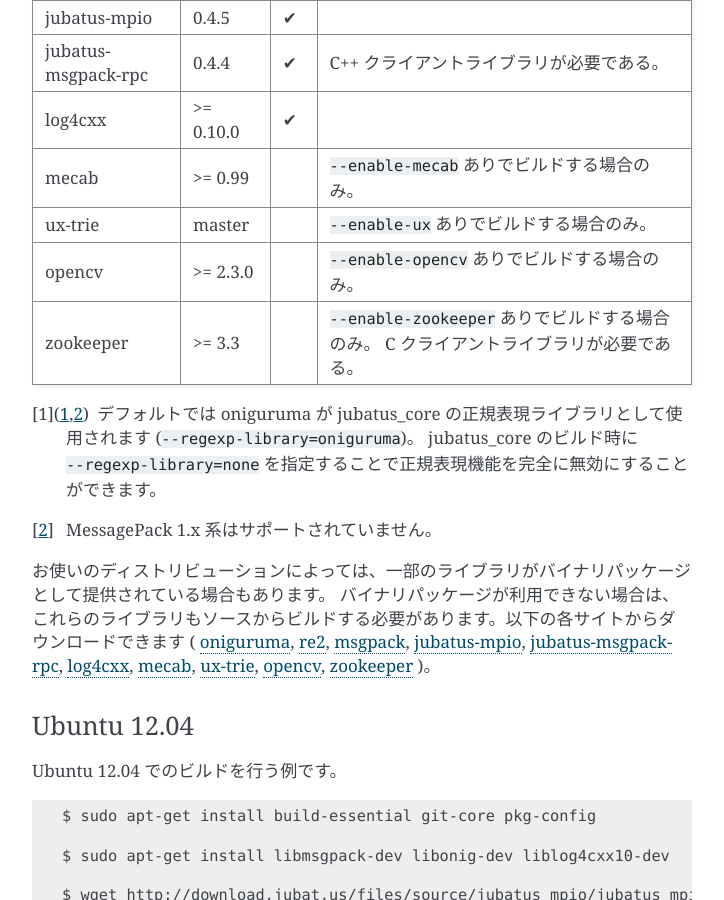
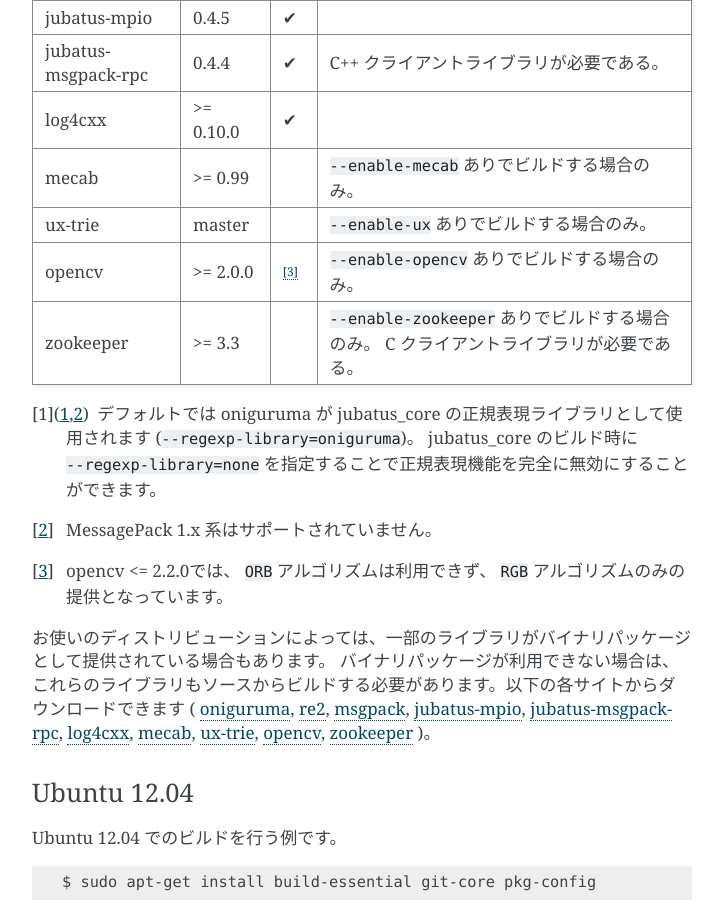
Before and after one commit to jubatus/website, a Sphinx documentation site: the page built from source/ja/developers/build.rst, in a window 1280 px wide and 900 px high, scrolled down 648 px. Shown: the whole window, without its empty margins (388-1112 px from the left). Built offline with Sphinx 7.4.7, drawn with Linux system fonts in a browser that asks for light colours; the version number could not be read and is left out.

Commit message:
fixed douments related to jubatus#1168

```diff
--- a/source/en/developers/build.rst
+++ b/source/en/developers/build.rst
@@ -25,7 +25,7 @@
 log4cxx             >= 0.10.0      ✔
 mecab               >= 0.99                  Required when configured with ``--enable-mecab``.
 ux-trie             master                   Required when configured with ``--enable-ux``.
-opencv              >= 2.3.0                 Required when configured with  ``--enable-opencv``.
+opencv              >= 2.0.0       [3]_      Required when configured with  ``--enable-opencv``.
 zookeeper           >= 3.3                   Required when configured with ``--enable-zookeeper``.
                                              C client library must be installed.
 =================== ============== ========= ======================================================
@@ -33,6 +33,7 @@
 .. [1] By default, oniguruma is used by jubatus_core as a regexp library (``--regexp-library=oniguruma``).
        You can completely disable regexp feature by configuring jubatus_core with ``--regexp-library=none``.
 .. [2] MessagePack 1.x series are not supported yet.
+.. [3] ``ORB`` algorithm is not available if opencv <= 2.2.0.
 
 Depending on your distribution, some libraries may be available as a binary package.
 When binary packages are not available, you also need to build these libraries from source; download them from each website (
--- a/source/en/quickstart.rst
+++ b/source/en/quickstart.rst
@@ -46,13 +46,13 @@
 ::
 
   // For RHEL 6
-  $ sudo yum install jubatus-plugin-mecab jubatus-plugin-ux
+  $ sudo yum install jubatus-plugin-mecab jubatus-plugin-ux jubatus-plugin-image
 
   // For RHEL 7
   $ sudo yum install jubatus-plugin-mecab jubatus-plugin-ux jubatus-plugin-image
 
 .. [1] Prior to Jubatus 1.0, all plugins were bundled with ``jubatus`` package.  In Jubatus 1.0 or later, you can selectively install plug-ins you need.
-.. [2] ``jubatus-plugin-image`` package is not available in RHEL 6.
+.. [2] A part of fuction in ``jubatus-plugin-image`` is not available in RHEL 6.
 
 Ubuntu Server (64-bit)
 ~~~~~~~~~~~~~~~~~~~~~~
--- a/source/ja/developers/build.rst
+++ b/source/ja/developers/build.rst
@@ -25,7 +25,7 @@
 log4cxx             >= 0.10.0      ✔
 mecab               >= 0.99                  ``--enable-mecab`` ありでビルドする場合のみ。
 ux-trie             master                   ``--enable-ux`` ありでビルドする場合のみ。
-opencv              >= 2.3.0                 ``--enable-opencv`` ありでビルドする場合のみ。
+opencv              >= 2.0.0       [3]_      ``--enable-opencv`` ありでビルドする場合のみ。
 zookeeper           >= 3.3                   ``--enable-zookeeper`` ありでビルドする場合のみ。
                                              C クライアントライブラリが必要である。
 =================== ============== ========= ======================================================
@@ -33,6 +33,7 @@
 .. [1] デフォルトでは oniguruma が jubatus_core の正規表現ライブラリとして使用されます (``--regexp-library=oniguruma``)。
        jubatus_core のビルド時に ``--regexp-library=none`` を指定することで正規表現機能を完全に無効にすることができます。
 .. [2] MessagePack 1.x 系はサポートされていません。
+.. [3] opencv <= 2.2.0では、 ``ORB`` アルゴリズムは利用できず、 ``RGB`` アルゴリズムのみの提供となっています。
 
 お使いのディストリビューションによっては、一部のライブラリがバイナリパッケージとして提供されている場合もあります。
 バイナリパッケージが利用できない場合は、これらのライブラリもソースからビルドする必要があります。以下の各サイトからダウンロードできます (
--- a/source/ja/quickstart.rst
+++ b/source/ja/quickstart.rst
@@ -46,13 +46,13 @@
 ::
 
   // RHEL 6 の場合
-  $ sudo yum install jubatus-plugin-mecab jubatus-plugin-ux
+  $ sudo yum install jubatus-plugin-mecab jubatus-plugin-ux jubatus-plugin-image
 
   // RHEL 7 の場合
   $ sudo yum install jubatus-plugin-mecab jubatus-plugin-ux jubatus-plugin-image
 
 .. [1] Jubatus 1.0 以前はすべてのプラグインが ``jubatus`` パッケージに同梱されていましたが、Jubatus 1.0 以降は必要なものだけを個別にインストールできるようになりました。
-.. [2] ``jubatus-plugin-image`` パッケージは RHEL 6 では利用できません。
+.. [2] RHEL6では、 ``jubatus-plugin-image`` の機能の一部(``ORB`` アルゴリズム)が利用できません。
 
 Ubuntu Server (64-bit)
 ~~~~~~~~~~~~~~~~~~~~~~
```
